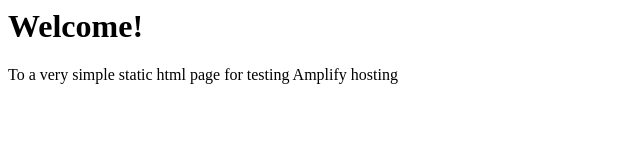
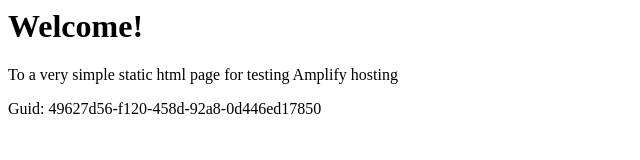
Before and after one commit to aws-aemilia-sfo/Github-PR-Commit-Integration-Test-DoNotTouch-Gith-P5X5MO5I-v1-preprod-us-west-1, a website: page src/index.html in a window 1280 px wide. Shown: the whole page, without its empty margins (0-640 px from the left). Drawn offline with Linux system fonts and the light colour scheme.

Commit message:
commit from integ tests

```diff
--- a/src/index.html
+++ b/src/index.html
@@ -1,3 +1,5 @@
+
+
 <html lang="en">
 
 <head>
@@ -10,6 +12,6 @@
 <body>
     <h1>Welcome!</h1>
     <p>To a very simple static html page for testing Amplify hosting</p>
-</body>
+    <p>Guid: 49627d56-f120-458d-92a8-0d446ed17850</p></body>
 
 </html>
```
